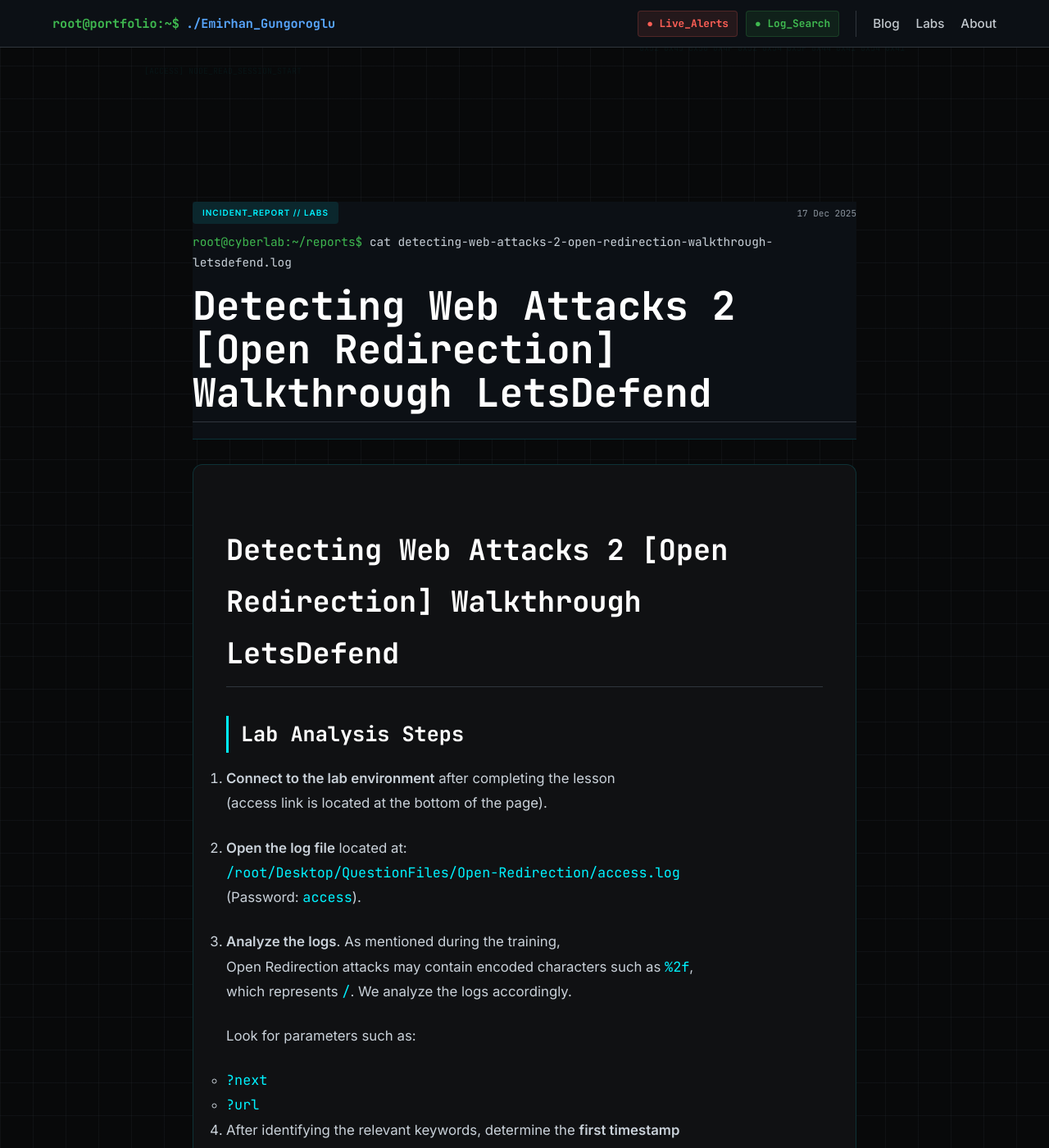
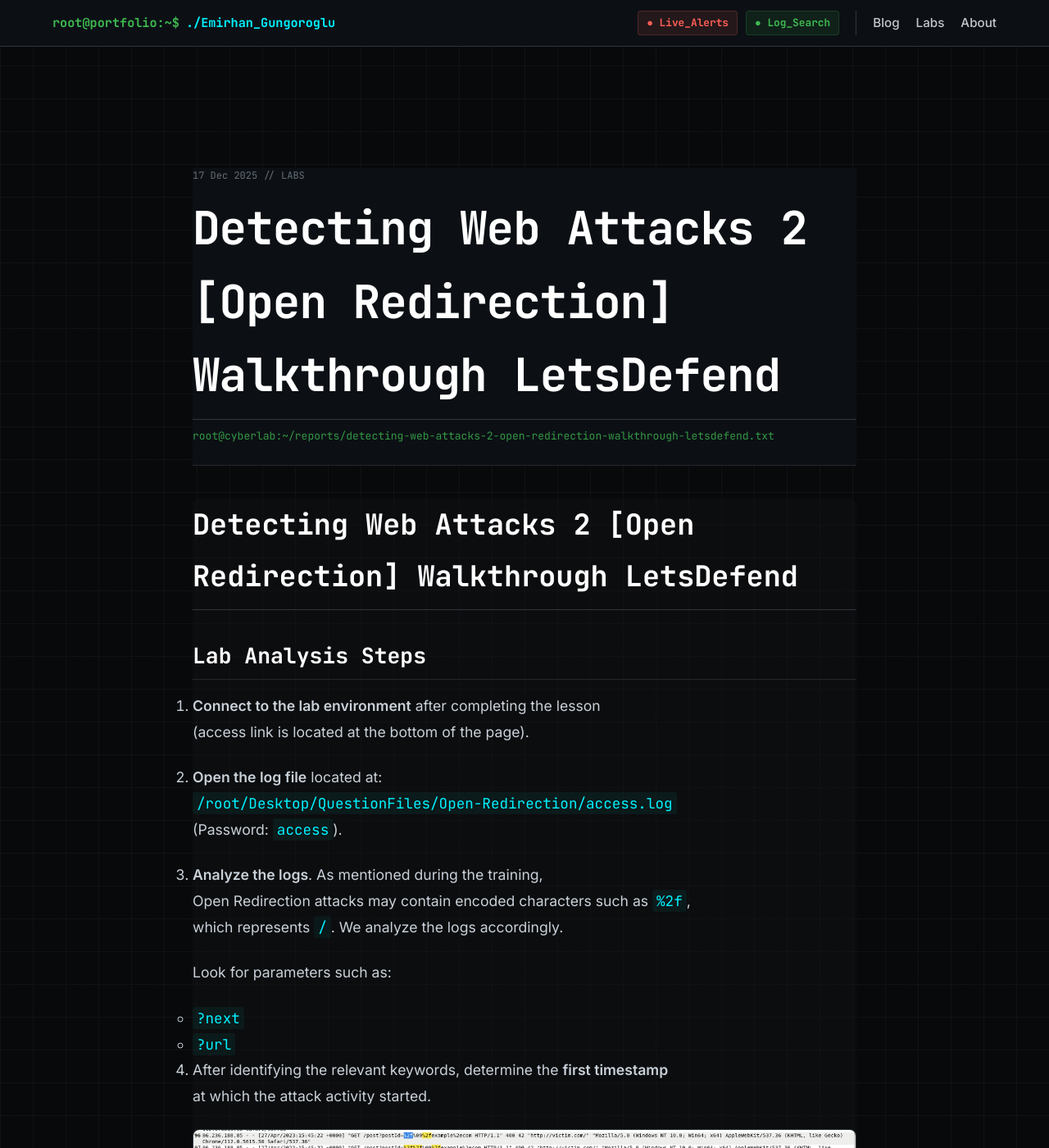
Before and after one commit to cybergungor/cybergungor.github.io, a Jekyll site: the page built from _posts/2025-12-17-detecting-open-redirection.md, in a window 1280 px wide and 1400 px high. Shown: the whole window at 82% size. Built offline with Jekyll 4.4.1, drawn with Linux system fonts in a browser that asks for light colours; some of the changed text lies outside the part shown.

Commit message:
Update post.html

```diff
--- a/_layouts/post.html
+++ b/_layouts/post.html
@@ -4,118 +4,112 @@
 
 <div class="post-log-bg">
     <div class="log-col"><div class="moving-stream s1">
-        <span>[ACCESS] NODE_READ_SESSION_START</span>
-        <span>[INFO] Decrypting incident_report_{{ page.date | date: "%Y%m%d" }}</span>
-        <span>[STATUS] Rendering Markdown blocks...</span>
-        <span>[ACCESS] NODE_READ_SESSION_START</span>
+        <span>[SYSTEM] Reading log entry...</span>
+        <span>[STATUS] Content rendered in static mode.</span>
     </div></div>
     <div class="log-col hide-mobile"><div class="moving-stream s2">
-        <span>0x52 0x45 0x50 0x4F 0x52 0x54 0x5F 0x44 0x41 0x54 0x41</span>
-        <span>INTEGRITY_CHECK: PASSED</span>
-        <span>0x52 0x45 0x50 0x4F 0x52 0x54 0x5F 0x44 0x41 0x54 0x41</span>
+        <span>0x52 0x45 0x50 0x4F 0x52 0x54</span>
+        <span>NO_STICKY_ELEMENTS_DETECTED</span>
     </div></div>
 </div>
 
-<div class="tactical-post-container">
-    <div class="post-inner-wrapper">
-        <header class="post-header-tactical">
-            <div class="header-meta">
-                <span class="report-badge">INCIDENT_REPORT // {{ page.categories | first | upcase }}</span>
-                <span class="report-date">{{ page.date | date: "%d %b %Y" }}</span>
-            </div>
-            <div class="report-command">
-                <span class="user-prompt">root@cyberlab:~/reports$</span>
-                <span class="command-text">cat {{ page.title | slugify }}.log</span>
-            </div>
-            <h1 class="report-title">{{ page.title }}</h1>
-        </header>
+<div class="post-container-simple">
+    <header class="simple-header">
+        <div class="meta-info">
+            {{ page.date | date: "%d %b %Y" }} // {{ page.categories | first | upcase }}
+        </div>
+        <h1 class="plain-white-title">{{ page.title }}</h1>
+        <div class="terminal-path">root@cyberlab:~/reports/{{ page.title | slugify }}.txt</div>
+    </header>
 
-        <article class="report-body">
-            {{ content }}
-        </article>
+    <article class="report-content">
+        {{ content }}
+    </article>
 
-        <footer class="report-footer">
-            <div class="footer-divider">/* --- END OF LOG FILE --- */</div>
-            <a href="/blog/" class="back-link">&larr; DB_BACK_TO_LIST</a>
-        </footer>
-    </div>
+    <footer class="simple-footer">
+        <a href="/blog/" class="back-link">/ BACK_TO_DATABASE /</a>
+    </footer>
 </div>
 
 <style>
-/* --- CORE INTEGRATION --- */
+/* --- TEMEL RENKLER --- */
 :root {
-    --cyber-bg: #08090a;
-    --cyber-card: rgba(17, 18, 20, 0.98);
-    --cyber-blue: #00f2ff;
-    --cyber-border: rgba(0, 242, 255, 0.15);
+    --bg: #08090a;
+    --accent: #00f2ff;
+    --border: rgba(255, 255, 255, 0.1);
 }
 
-/* Sayfa arka planını zorla siyah yapıyoruz */
-body { background-color: var(--cyber-bg) !important; margin: 0; padding: 0; color: #c9d1d9; }
-
-/* --- 2. ÇAKIŞMA ÇÖZÜMÜ (KRİTİK ALAN) --- */
-.tactical-post-container {
-    display: block !important;
-    position: relative !important;
-    width: 100% !important;
-    /* Navbar yüksekliğini kompanse etmek için devasa boşluk */
-    padding-top: 140px !important;
-    padding-bottom: 50px !important;
-    box-sizing: border-box !important;
+body {
+    background-color: var(--bg) !important;
+    color: #c9d1d9;
+    margin: 0;
+    line-height: 1.6;
 }
 
-.post-inner-wrapper {
+/* --- ANA KONTEYNER (Üstten güvenli boşluk) --- */
+.post-container-simple {
     max-width: 850px;
     margin: 0 auto;
-    padding: 0 20px;
+    /* Üstteki navbar'ın altına gelmesi için pay bırakıyoruz */
+    padding: 100px 20px 50px 20px;
 }
 
-/* --- BAŞLIK ALANI --- */
-.post-header-tactical {
-    margin-bottom: 30px;
-    border-bottom: 1px solid var(--cyber-border);
-    padding-bottom: 20px;
+/* --- BAŞLIK STİLİ (Sade Beyaz) --- */
+.simple-header {
+    margin-bottom: 2.5rem;
+    border-bottom: 1px solid var(--border);
+    padding-bottom: 1.5rem;
 }
-.header-meta { display: flex; justify-content: space-between; align-items: center; margin-bottom: 10px; }
-.report-badge { background: rgba(0, 242, 255, 0.1); color: var(--cyber-blue); padding: 5px 12px; border-radius: 4px; font-size: 10px; font-weight: bold; letter-spacing: 1px; }
-.report-date { font-family: 'JetBrains Mono', monospace; font-size: 11px; color: #8b949e; }
-.report-command { font-family: 'JetBrains Mono', monospace; font-size: 0.9rem; margin-bottom: 15px; }
-.user-prompt { color: #3fb950; }
-.report-title { font-size: 3rem; color: #fff; font-weight: 800; margin: 0; line-height: 1.1; }
 
-/* --- İÇERİK GÖVDESİ --- */
-.report-body {
-    background: var(--cyber-card);
-    border: 1px solid var(--cyber-border);
-    border-radius: 12px;
-    padding: 40px;
+.plain-white-title {
+    color: #ffffff !important; /* Tam beyaz düz yazı */
+    font-size: clamp(2rem, 5vw, 3.5rem);
+    font-weight: 800;
+    margin: 10px 0;
+    letter-spacing: -1px;
+}
+
+.meta-info { font-family: 'JetBrains Mono', monospace; font-size: 12px; color: #8b949e; opacity: 0.7; }
+.terminal-path { font-family: 'JetBrains Mono', monospace; font-size: 13px; color: #3fb950; opacity: 0.8; }
+
+/* --- İÇERİK ALANI --- */
+.report-content {
+    background: rgba(17, 18, 20, 0.5); /* Çok hafif şeffaf arka plan */
+    border-radius: 8px;
+    font-size: 1.1rem;
     line-height: 1.8;
-    font-size: 1.05rem;
-    backdrop-filter: blur(10px);
 }
-/* İçerik içi stil düzenleme */
-.report-body h2 { color: #fff; border-left: 3px solid var(--cyber-blue); padding-left: 15px; margin-top: 35px; }
-.report-body pre { background: #0d1117 !important; padding: 20px; border-radius: 8px; border: 1px solid var(--cyber-border); overflow-x: auto; }
-.report-body code { color: var(--cyber-blue); }
 
-/* --- BACKGROUND LOGS --- */
+/* Makale içi temel stiller */
+.report-content h2 { color: #fff; margin-top: 2rem; border-bottom: 1px solid var(--border); padding-bottom: 5px; }
+.report-content p { margin-bottom: 1.5rem; }
+.report-content pre { background: #0d1117 !important; padding: 15px; border-radius: 6px; border: 1px solid var(--border); overflow-x: auto; }
+.report-content code { color: var(--accent); background: rgba(0, 242, 255, 0.05); padding: 2px 5px; border-radius: 3px; }
+
+/* --- ARKA PLAN LOGLARI --- */
 .post-log-bg {
     position: fixed; top: 0; left: 0; width: 100vw; height: 100vh;
     display: flex; justify-content: space-around; opacity: 0.05;
-    z-index: 0; pointer-events: none; font-family: 'JetBrains Mono', monospace; font-size: 10px;
+    z-index: -1; pointer-events: none; font-family: 'JetBrains Mono', monospace; font-size: 10px;
 }
-.moving-stream { display: flex; flex-direction: column; animation: scrollLog 40s linear infinite; }
-.moving-stream span { padding: 15px 0; color: var(--cyber-blue); }
+.moving-stream { display: flex; flex-direction: column; animation: scrollLog 50s linear infinite; }
+.moving-stream span { padding: 15px 0; color: var(--accent); }
 @keyframes scrollLog { 0% { transform: translateY(-50%); } 100% { transform: translateY(0); } }
 
 /* --- FOOTER --- */
-.report-footer { margin-top: 40px; text-align: center; }
-.footer-divider { font-family: 'JetBrains Mono'; color: #8b949e; opacity: 0.5; font-size: 0.8rem; margin-bottom: 20px; }
-.back-link { display: inline-block; color: var(--cyber-blue); border: 1px solid var(--cyber-blue); padding: 10px 20px; text-decoration: none; font-weight: bold; border-radius: 4px; }
+.simple-footer { margin-top: 4rem; text-align: center; }
+.back-link {
+    color: #8b949e;
+    text-decoration: none;
+    font-family: 'JetBrains Mono';
+    font-weight: bold;
+    font-size: 0.9rem;
+    transition: 0.3s;
+}
+.back-link:hover { color: var(--accent); }
 
 @media (max-width: 768px) {
-    .tactical-post-container { padding-top: 100px !important; }
-    .report-title { font-size: 2rem; }
-    .report-body { padding: 20px; }
+    .post-container-simple { padding-top: 80px; }
+    .plain-white-title { font-size: 2.2rem; }
 }
 </style>
```
